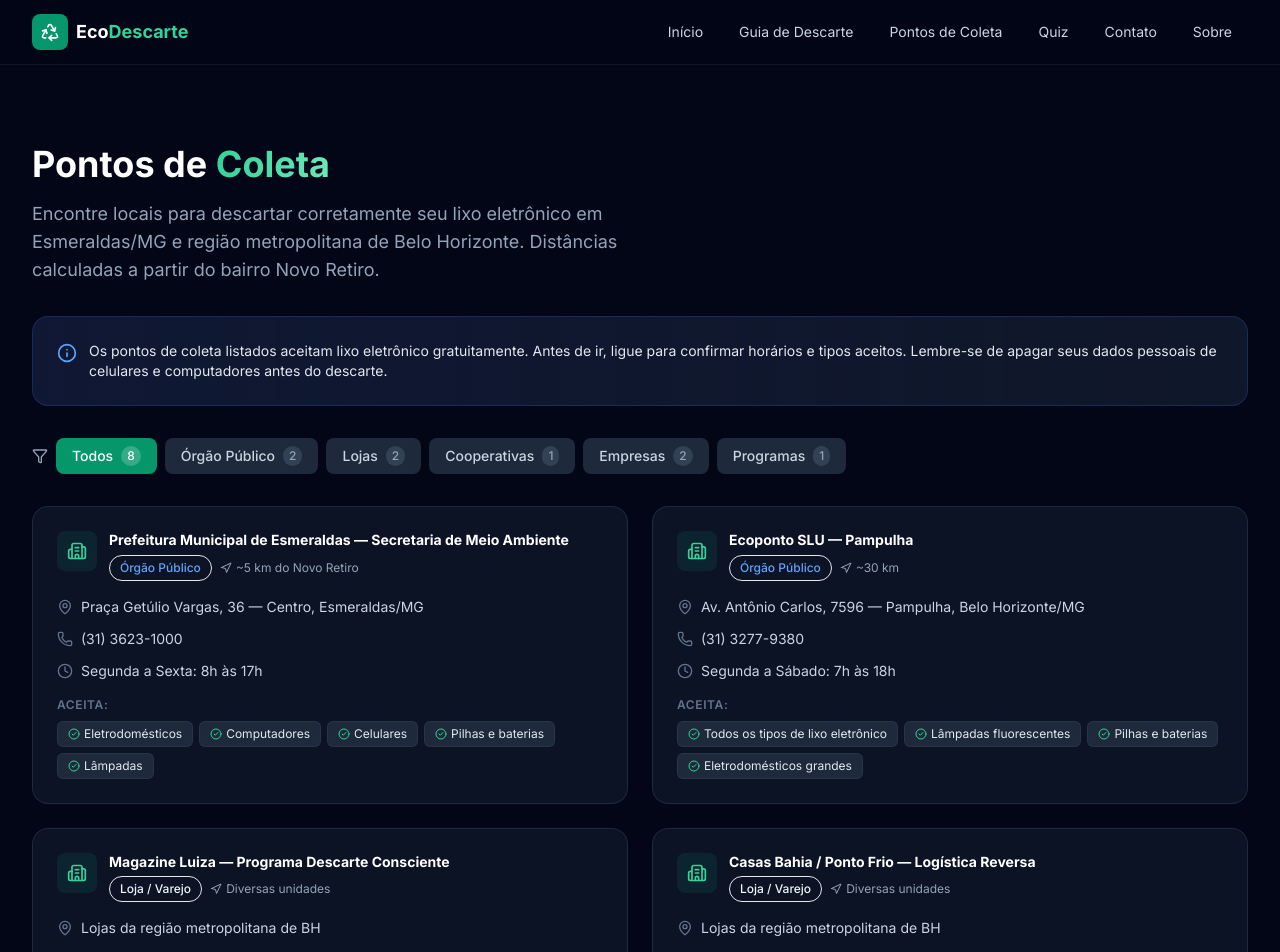
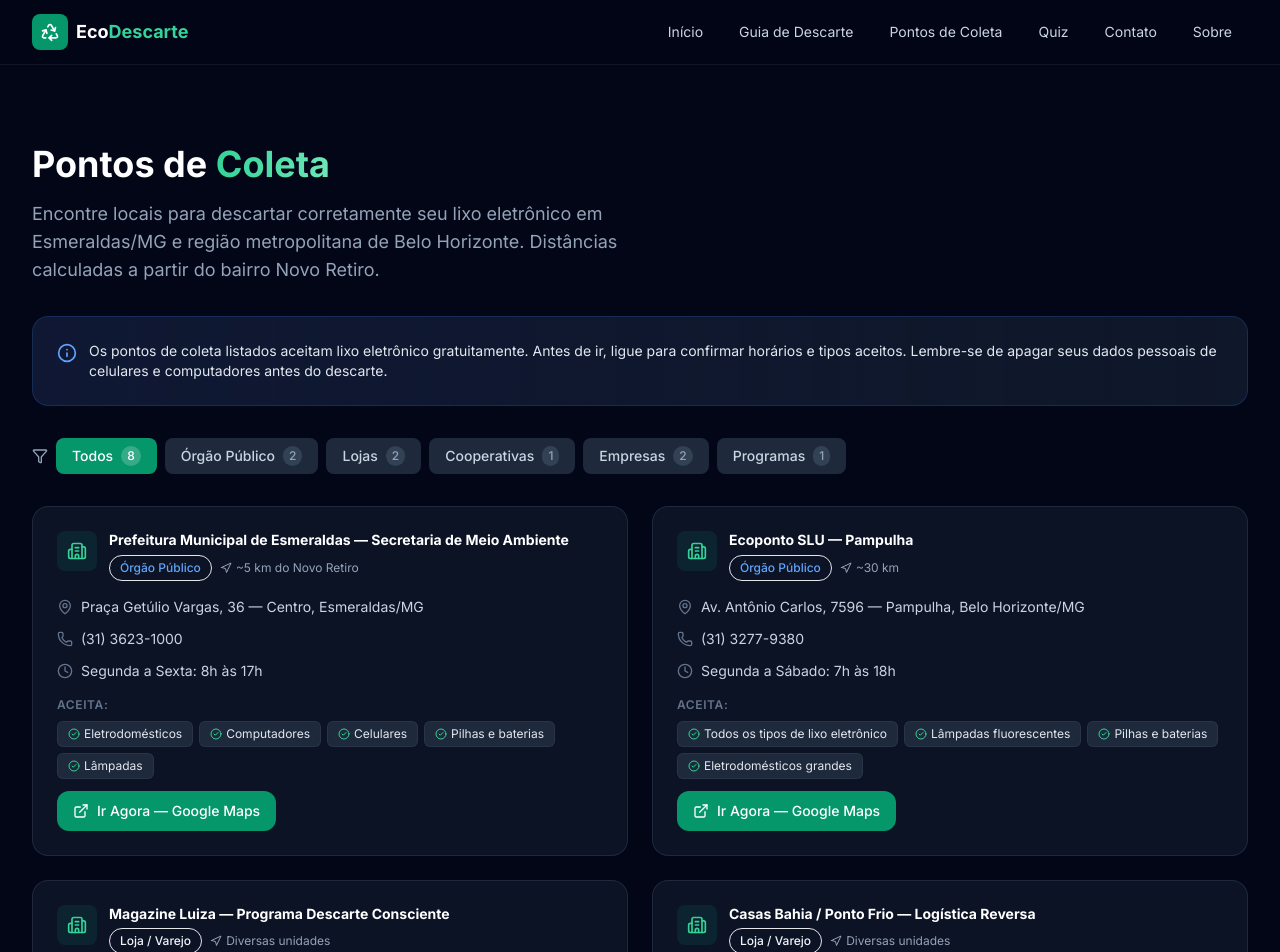
Before and after one commit to WesleyR10/Eco-Descarte, a Next.js app: page /pontos-de-coleta in a window 1280 px wide. Shown: the top 952 px of the page. Built offline with nearby package versions, Linux system fonts and the light colour scheme.

Commit message:
feat: add grab cursor on globe, Google Maps button on collection points

```diff
--- a/src/app/pontos-de-coleta/page.tsx
+++ b/src/app/pontos-de-coleta/page.tsx
@@ -14,6 +14,7 @@
   Filter,
   Navigation,
   Info,
+  ExternalLink,
 } from "lucide-react";
 import { useState } from "react";
 
@@ -101,16 +102,16 @@
               key={opt.value}
               onClick={() => setFilter(opt.value)}
               className={`px-4 py-2 rounded-lg text-sm font-medium transition-all flex items-center gap-2 ${filter === opt.value
-                  ? "bg-primary-600 text-white"
-                  : "bg-dark-800 text-dark-300 hover:bg-dark-700 hover:text-white"
+                ? "bg-primary-600 text-white"
+                : "bg-dark-800 text-dark-300 hover:bg-dark-700 hover:text-white"
                 }`}
               aria-pressed={filter === opt.value}
             >
               {opt.label}
               <span
                 className={`text-xs px-1.5 py-0.5 rounded-full ${filter === opt.value
-                    ? "bg-white/20"
-                    : "bg-dark-700 text-dark-400"
+                  ? "bg-white/20"
+                  : "bg-dark-700 text-dark-400"
                   }`}
               >
                 {opt.count}
@@ -186,6 +187,17 @@
                     ))}
                   </div>
                 </div>
+
+                {/* Google Maps button */}
+                <a
+                  href={`https://www.google.com/maps/search/?api=1&query=${encodeURIComponent(point.address)}`}
+                  target="_blank"
+                  rel="noopener noreferrer"
+                  className="mt-4 inline-flex items-center gap-2 bg-primary-600 hover:bg-primary-500 text-white text-sm font-medium px-4 py-2.5 rounded-xl transition-all duration-300 hover:shadow-lg hover:shadow-primary-500/25 w-full justify-center sm:w-auto"
+                >
+                  <ExternalLink className="w-4 h-4" />
+                  Ir Agora — Google Maps
+                </a>
               </div>
             </article>
           ))}
--- a/src/components/Globe.tsx
+++ b/src/components/Globe.tsx
@@ -104,10 +104,10 @@
 
 export default function Globe() {
   return (
-    <div className="w-full h-full" aria-hidden="true">
+    <div className="w-full h-full cursor-grab active:cursor-grabbing" aria-hidden="true">
       <Canvas
         camera={{ position: [0, 0, 6], fov: 45 }}
-        style={{ background: "transparent" }}
+        style={{ background: "transparent", cursor: "inherit" }}
         gl={{ alpha: true, antialias: true }}
       >
         <ambientLight intensity={0.5} />
```
Also changed, not shown: 4 other files (tests, documents, lock files or other folders).
